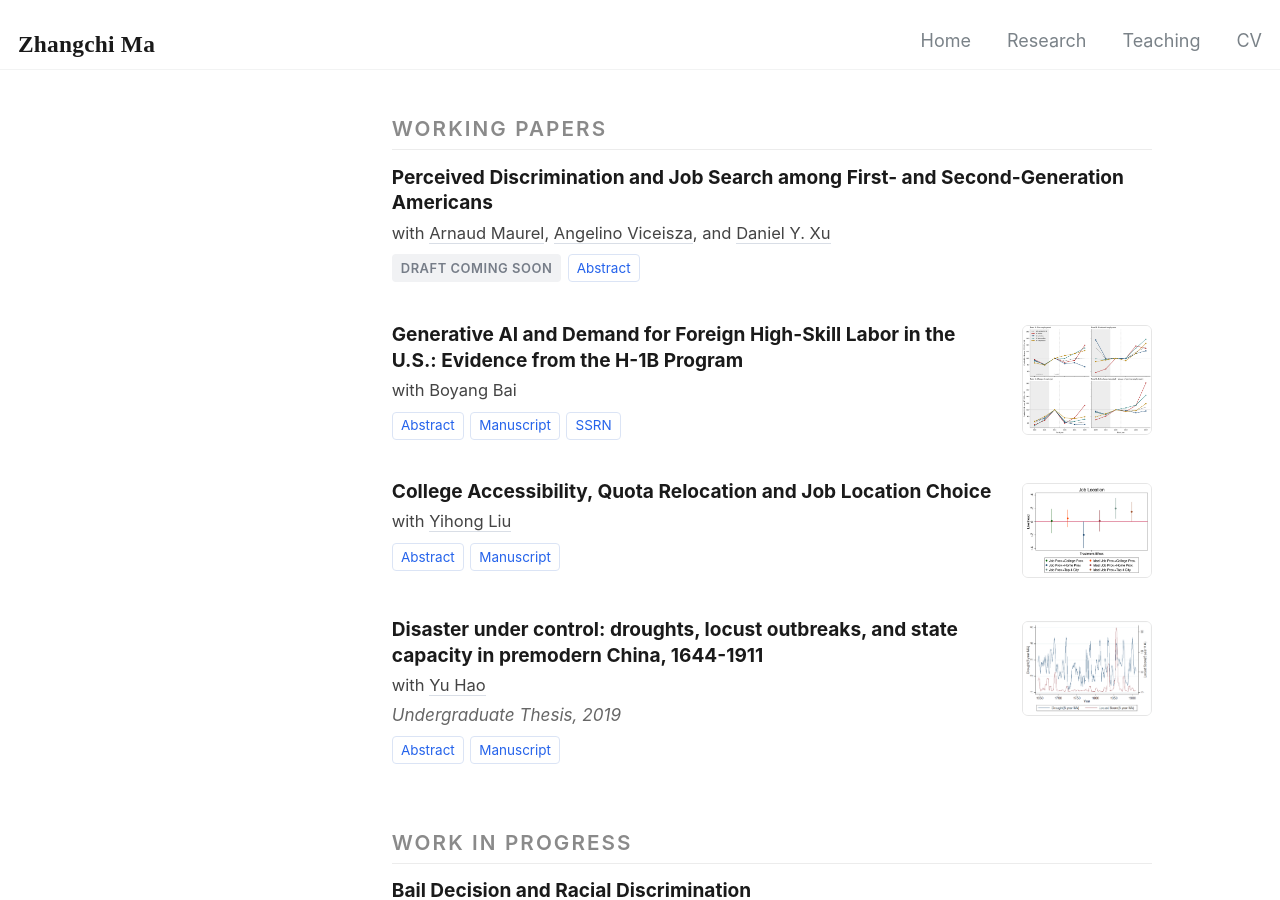
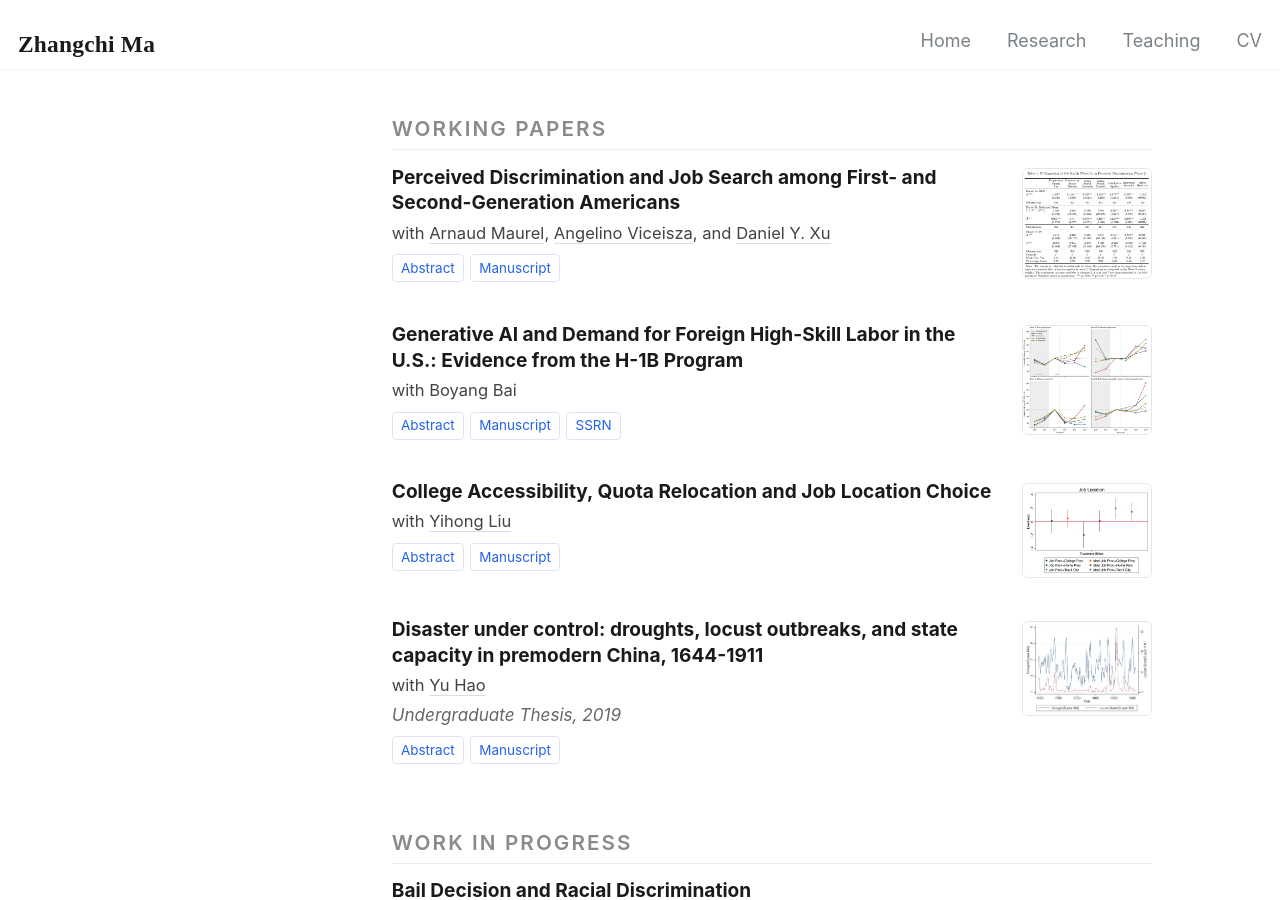
Before and after one commit to henrymzc/henrymzc.github.io, a Jekyll site: the page built from _pages/research.html, in a window 1280 px wide and 900 px high, scrolled down 693 px. Built offline with Jekyll 4.4.1, drawn with Linux system fonts in a browser that asks for light colours.

Commit message:
Research: update the Perceived Discrimination paper
- Restore the Manuscript link with the current Dropbox share and drop
  the Draft Coming Soon pill
- Replace the abstract with the new version
- Use the IV regression table (Table 4) as the thumbnail

Co-Authored-By: Claude Opus 5.5 <noreply@anthropic.com>

```diff
--- a/_pages/research.html
+++ b/_pages/research.html
@@ -166,23 +166,18 @@ author_profile: false
       </div>
       -->
       <div class="links">
-        <span class="draft-soon">Draft Coming Soon</span>
         <button class="abstract-toggle" onclick="toggleAbs(this)">Abstract</button>
-        <!--
-        <a href="https://www.dropbox.com/scl/fi/tejocmw9ixcp5glx2eqhc/MMVX_Immigrant_Belief.pdf?rlkey=0826att3kiu51nypee73giuf9&amp;st=810we88h&amp;dl=0"
+        <a href="https://www.dropbox.com/scl/fi/tejocmw9ixcp5glx2eqhc/MMVX_Immigrant_Belief.pdf?rlkey=0826att3kiu51nypee73giuf9&amp;st=qvit6flr&amp;dl=0"
          target="_blank"
          rel="noopener noreferrer">
          Manuscript
         </a>
-        -->
       </div>
-      <p class="abstract">This paper investigates the relationship between perceived discrimination and job search behavior among first- and second-generation Americans. We elicit beliefs regarding two distinct domains of discrimination: the "current workplace" and the "job search process". We also conduct an information intervention experiment to see if light-touch population-level information would shift idiosyncratic beliefs and job search behavior. We first document that immigrants perceive substantial disparities between themselves and a counterfactual native in both domains. In addition, immigrants overestimate the native–immigrant earnings gap in their occupation. Providing population-level earnings statistics successfully shifts posterior beliefs and reduces over-pessimism among treated participants in both domains. In a five-month follow-up, we find that higher perceived discrimination in both domains predicts increased search probabilities and efforts. Using initial population belief errors and treatment assignment as instruments, we find that a one-standard-deviation increase in perceived discrimination raises the probability of preparatory job search by 33.5 percentage points. These results suggest that immigrants respond to perceived unfairness in their current work or in the job search process by intensifying their search effort, rather than becoming discouraged. Furthermore, providing accurate market information might decrease search intensity.</p>
+      <p class="abstract">This paper investigates the relationship between perceived discrimination and job search among first- and second-generation immigrants. We elicit beliefs about discrimination in two domains, the current workplace and the job search process. We also conduct an information provision experiment to assess whether population-level earnings from the U.S. Census shift beliefs and job search. We find that both first- and second-generation immigrants perceive labor market disadvantages relative to otherwise identical native-born workers, with larger perceived gaps among first-generation immigrants, younger immigrants, recent arrivals, and less educated workers. Both groups also overestimate the native–immigrant earnings gap in their occupation. Providing respondents with objective occupation-specific earnings information reduces perceived discrimination among those with more pessimistic prior beliefs and shifts beliefs beyond earnings to promotion prospects and job-search outcomes. Finally, perceived discrimination is positively associated with job-search effort, and instrumental-variables estimates suggest that belief changes translate into more job applications and interviews in the months following the intervention. The findings suggest that immigrants respond to perceived discrimination by intensifying job search rather than becoming discouraged.</p>
     </div>
-    <!--
     <div class="paper-fig">
-      <img src="/files/fig_immigrant.png" alt="Figure placeholder for Perceived Discrimination and Job Search">
+      <img src="/files/fig_immigrant.png" alt="IV regression of job search on perceived discrimination">
     </div>
-    -->
    </div>
   </article>
 
```
Also changed, not shown: files/fig_immigrant.png.
